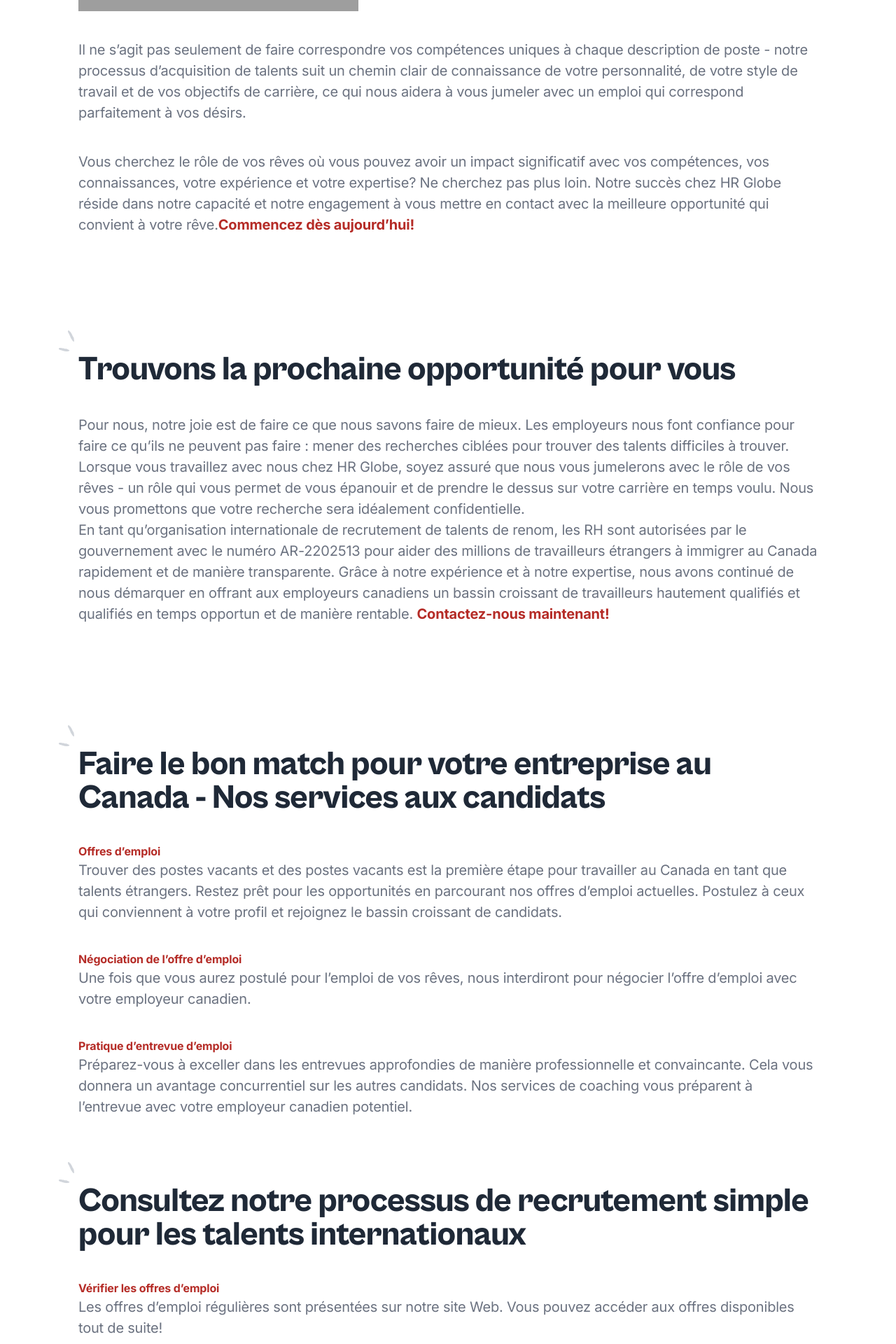
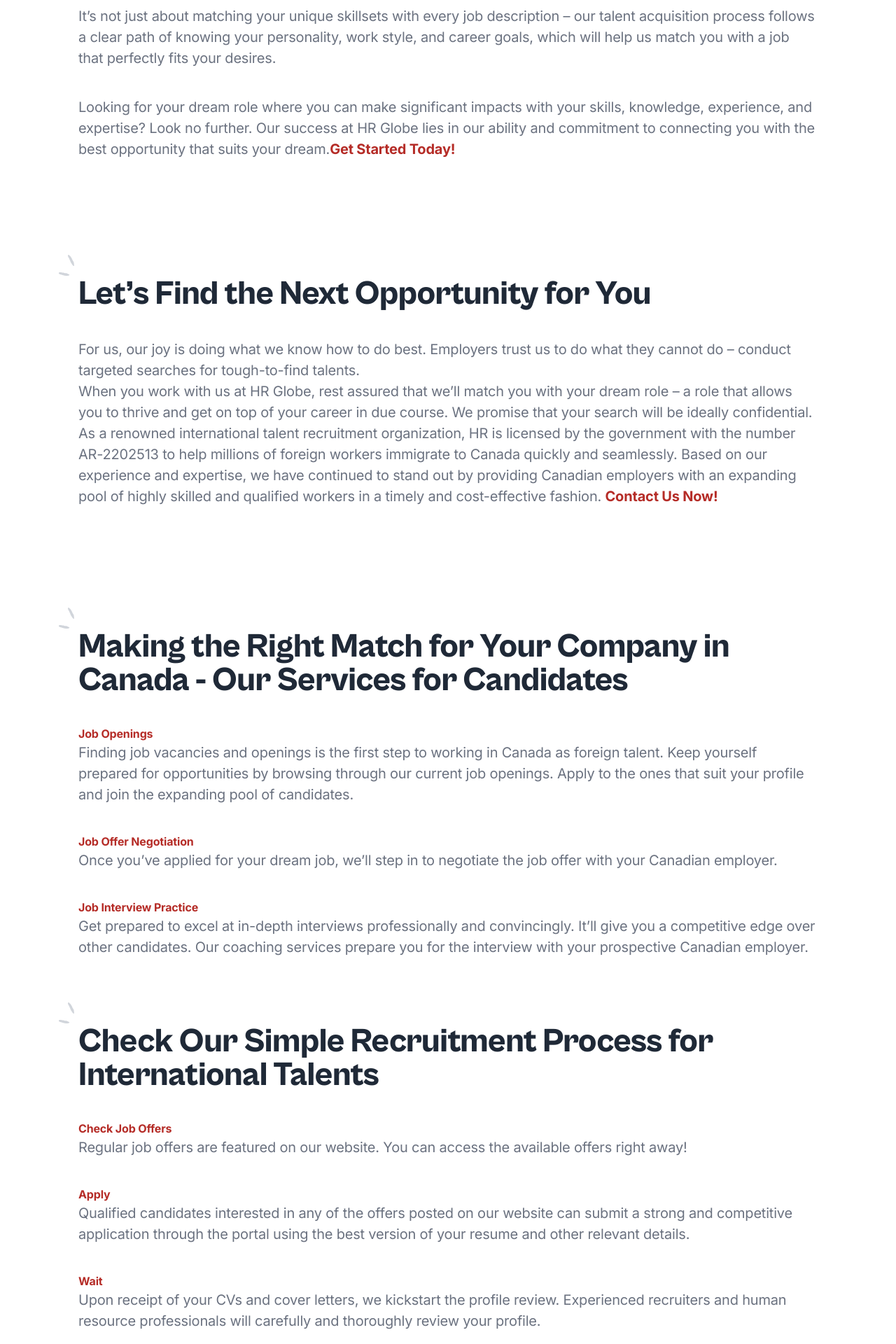
Before and after one commit to ouahib-abderrazzak/hr-glob, a Vue app: page /services in a window 1280 px wide. Shown: the part 560-2480 px from the top of the page at 70% size. Built offline with nearby package versions, Linux system fonts and the light colour scheme; grey boxes are pictures that could not be loaded.

Commit message:
changing services page text

```diff
--- a/src/pages/Services.vue
+++ b/src/pages/Services.vue
@@ -7,9 +7,9 @@
     <main class="grow mt-[140px]">
       <SectionSix />
       <SectionSeven />
-      <HowCanWeHelp />
+      <!-- <HowCanWeHelp /> -->
       <OurClients />
-      <OurProcess />
+      <!-- <OurProcess /> -->
       <NeedAgency />
       <Forms />
     </main>
--- a/src/partials/SectionSeven.vue
+++ b/src/partials/SectionSeven.vue
@@ -22,30 +22,30 @@
                 />
               </svg>
               <h2 class="h2 font-cabinet-grotesk mb-10">
-                Faire le bon match pour votre entreprise au Canada - Nos
-                services aux candidats
+                Making the Right Match for Your Company in Canada - Our Services
+                for Candidates
               </h2>
               <div
                 data-aos="fade-right"
                 data-aos-delay="200"
                 v-for="(item, index) in [
                   {
-                    name: 'Offres d’emploi',
-                    description: `Trouver des postes vacants et des postes vacants est la première étape pour travailler au
-Canada en tant que talents étrangers. Restez prêt pour les opportunités en parcourant nos
-offres d’emploi actuelles. Postulez à ceux qui conviennent à votre profil et rejoignez le bassin
-croissant de candidats.`,
+                    name: 'Job Openings',
+                    description: `Finding job vacancies and openings is the first step to working in Canada as foreign
+talent. Keep yourself prepared for opportunities by browsing through our current job
+openings. Apply to the ones that suit your profile and join the expanding pool of
+candidates.`,
                   },
                   {
-                    name: 'Négociation de l’offre d’emploi',
-                    description: `Une fois que vous aurez postulé pour l’emploi de vos rêves, nous interdiront pour négocier
-l’offre d’emploi avec votre employeur canadien.`,
+                    name: 'Job Offer Negotiation',
+                    description: `Once you’ve applied for your dream job, we’ll step in to negotiate the job offer with your
+Canadian employer.`,
                   },
                   {
-                    name: 'Pratique d’entrevue d’emploi',
-                    description: `Préparez-vous à exceller dans les entrevues approfondies de manière professionnelle et
-convaincante. Cela vous donnera un avantage concurrentiel sur les autres candidats. Nos
-services de coaching vous préparent à l’entrevue avec votre employeur canadien potentiel.`,
+                    name: 'Job Interview Practice',
+                    description: `Get prepared to excel at in-depth interviews professionally and convincingly. It’ll give
+you a competitive edge over other candidates. Our coaching services prepare you for
+the interview with your prospective Canadian employer.`,
                   },
                 ]"
                 :key="index"
@@ -82,43 +82,41 @@
                 />
               </svg>
               <h2 class="h2 font-cabinet-grotesk mb-10">
-                Consultez notre processus de recrutement simple pour les talents
-                internationaux
+                Check Our Simple Recruitment Process for International Talents
               </h2>
               <div
                 data-aos="fade-right"
                 data-aos-delay="200"
                 v-for="(item, index) in [
                   {
-                    name: 'Vérifier les offres d’emploi',
-                    description: `Les offres d’emploi régulières sont présentées sur notre site Web. Vous pouvez accéder aux
-offres disponibles tout de suite!`,
+                    name: 'Check Job Offers',
+                    description: `Regular job offers are featured on our website. You can access the available offers right
+away!`,
                   },
                   {
-                    name: 'Présenter une demande',
-                    description: `Les candidats qualifiés intéressés par l’une des offres affichées sur notre site Web peuvent
-soumettre une candidature solide et compétitive via le portail en utilisant la meilleure version
-de votre CV et d’autres détails pertinents.`,
+                    name: 'Apply',
+                    description: `Qualified candidates interested in any of the offers posted on our website can submit a
+strong and competitive application through the portal using the best version of your
+resume and other relevant details.`,
                   },
                   {
-                    name: 'Attendre',
-                    description: `À la réception de vos CV et lettres de motivation, nous lamarsons l’examen de profil. Des
-recruteurs expérimentés et des professionnels des ressources humaines examineront
-attentivement et minutieusement votre profil.`,
+                    name: 'Wait',
+                    description: `Upon receipt of your CVs and cover letters, we kickstart the profile review. Experienced
+recruiters and human resource professionals will carefully and thoroughly review your
+profile.`,
                   },
                   {
-                    name: 'Entretien',
-                    description: `Après avoir examiné attentivement votre candidature, nous présélectionnerons les candidats
-qui répondent à l’offre d’emploi et planifierons une réunion. Il est conseillé d’être pleinement
-préparé, car c’est le meilleur moment pour mettre votre meilleur pied en avant et présenter la
-meilleure version de vous-même.`,
+                    name: 'Interview',
+                    description: `After carefully reviewing your application, we will shortlist candidates that meet the job
+offer and schedule a meeting. You are advised to be fully prepared, as this is the best
+time to put your best foot forward and showcase the best version of yourself.`,
                   },
                   {
-                    name: 'Processus d’embauche',
-                    description: `Si vous avez réussi l’entrevue, le processus d’embauche commence immédiatement. Cela
-implique l’évaluation linguistique du candidat, la vérification de la documentation et la
-présentation des candidats retenus aux employeurs. Dès la sélection finale, les candidats sont
-officiellement intégrés à l’organisation.`,
+                    name: 'Hiring Process',
+                    description: `If you’ve successfully passed the interview, the hiring process begins immediately. This
+involves the candidate’s language evaluation, documentation verification, and
+presentation of successful candidates to employers. Upon final selection, candidates
+are then formally integrated into the organization.`,
                   },
                 ]"
                 :key="index"
@@ -149,21 +147,17 @@
                 fill-rule="evenodd"
               />
             </svg>
-            <h2 class="h2 font-cabinet-grotesk mb-10">
-              Trouvez votre avenir maintenant!
-            </h2>
+            <h2 class="h2 font-cabinet-grotesk mb-10">Find Your Future Now!</h2>
             <p
               class="text-xl text-gray-500 mb-10"
               data-aos="fade-right"
               data-aos-delay="200"
             >
-              Des postes de niveau intermédiaire à supérieur, trouver les
-              meilleurs talents pour votre organisation est notre objectif
-              fondamental chez HR Globe. Notre succès dépend non seulement de
-              fournir des candidats qualifiés et qualifiés, mais aussi de
-              trouver le BON candidat qui correspond parfaitement à vos offres
-              d’emploi et à vos offres d’emploi et qui s’alignera sur votre
-              culture d’entreprise.
+              From mid to senior-level positions, finding the best talents for
+              your organization is our fundamental goal at HR Globe. Our success
+              depends on not just providing skilled and qualified candidates but
+              finding the RIGHT Candidate that perfectly matches your job
+              vacancies and openings and will align with your corporate culture.
             </p>
           </div>
         </div>
@@ -186,46 +180,44 @@
               />
             </svg>
             <h2 class="h2 font-cabinet-grotesk mb-10">
-              Découvrez les témoignages de nos anciens clients
+              Check Out Testimonials from Our Past Clients
             </h2>
             <p
               class="text-xl text-gray-500 mb-10"
               data-aos="fade-right"
               data-aos-delay="200"
             >
-              Merci pour l’excellent soutien professionnel et les conseils. Ce
-              fut en effet un plaisir de travailler avec HR Globe pour
-              rechercher des travailleurs étrangers qualifiés et qualifiés. Si
-              j’ai ou connais quelqu’un qui a des besoins de recrutement de
-              talents impliquant des talents étrangers, je n’hésiterai pas à les
-              envoyer à votre façon.
-              <b class="text-hr-globe-color">(Nom et société)</b>
+              Thank you for the excellent career support and advice. It was
+              indeed a pleasure working with HR Globe to seek qualified and
+              skilled foreign workers. If I have or know anyone with talent
+              recruitment needs involving foreign talents, I will not hesitate
+              to send them your way.
+              <b class="text-hr-globe-color">(Name and Company)</b>
             </p>
             <p
               class="text-xl text-gray-500 mb-10"
               data-aos="fade-right"
               data-aos-delay="200"
             >
-              (Membre de l’équipe) à HR Globe a fait un excellent travail! Nous
-              avons eu un revirement serré, et il a très bien performé pour
-              respecter l’échéance. Elle a fourni des talents de qualité qui
-              correspondent au poste disponible, et nous avons embauché avec
-              succès un qui aurait l’impact nécessaire sur notre entreprise.
-              <b class="text-hr-globe-color">(Nom), Client heureux</b>
+              (Team Member) at HR Globe did an excellent job! We had a tight
+              turnaround, and he performed excellently to meet the deadline. She
+              delivered quality talents that fit into the available position,
+              and we successfully hired one who would make the needed impact on
+              our company.
+              <b class="text-hr-globe-color">(Name), Happy Client</b>
             </p>
             <p
               class="text-xl text-gray-500 mb-10"
               data-aos="fade-right"
               data-aos-delay="200"
             >
-              (Membre de l’équipe) est une excellente personnalité avec laquelle
-              travailler. Elle a une grande éthique de travail, d’excellentes
-              compétences en communication et de l’ouverture d’esprit. Elle
-              s’efforce continuellement de faire le travail, quelles que soient
-              les circonstances. Elle comprenait clairement les attentes du
-              poste et a fourni le meilleur ajustement pour le poste. Je
-              travaillerai à nouveau avec HR Globe.
-              <b class="text-hr-globe-color">(Nom), Client heureux</b>
+              (Team Member) is an excellent personality to work with. She has a
+              great work ethic, excellent communication skills, and
+              open-mindedness. She continually strives to get the job done
+              regardless of the circumstances. She clearly understood the
+              expectations of the role and delivered the best fit for the
+              position. I will work with HR Globe again.
+              <b class="text-hr-globe-color">(Name), Happy Client</b>
             </p>
             <h1
               data-aos="fade-right"
@@ -237,8 +229,7 @@
                 aos-init aos-animate
               "
             >
-              Commencez votre recherche maintenant Contactez-nous n’importe quel
-              jour, n’importe quel moment.
+              Begin Your Search Now Reach Out to Us Any Day, Any Time.
             </h1>
           </div>
         </div>
--- a/src/partials/SectionSix.vue
+++ b/src/partials/SectionSix.vue
@@ -22,7 +22,7 @@
                 />
               </svg>
               <h2 class="h2 font-cabinet-grotesk mb-10">
-                Où En Êtes-Vous Dans Votre Carrière En Ce Moment?
+                Where Are You In Your Career Right Now?
               </h2>
               <img
                 data-aos="fade-right"
@@ -35,26 +35,23 @@
                 data-aos-delay="200"
                 class="text-xl text-gray-500 mb-10"
               >
-                Il ne s’agit pas seulement de faire correspondre vos compétences
-                uniques à chaque description de poste - notre processus
-                d’acquisition de talents suit un chemin clair de connaissance de
-                votre personnalité, de votre style de travail et de vos
-                objectifs de carrière, ce qui nous aidera à vous jumeler avec un
-                emploi qui correspond parfaitement à vos désirs.
+                It’s not just about matching your unique skillsets with every
+                job description – our talent acquisition process follows a clear
+                path of knowing your personality, work style, and career goals,
+                which will help us match you with a job that perfectly fits your
+                desires.
               </p>
               <p
                 data-aos="fade-right"
                 data-aos-delay="200"
                 class="text-xl text-gray-500 mb-10"
               >
-                Vous cherchez le rôle de vos rêves où vous pouvez avoir un
-                impact significatif avec vos compétences, vos connaissances,
-                votre expérience et votre expertise? Ne cherchez pas plus loin.
-                Notre succès chez HR Globe réside dans notre capacité et notre
-                engagement à vous mettre en contact avec la meilleure
-                opportunité qui convient à votre rêve.<b
-                  class="text-hr-globe-color"
-                  >Commencez dès aujourd’hui!</b
+                Looking for your dream role where you can make significant
+                impacts with your skills, knowledge, experience, and expertise?
+                Look no further. Our success at HR Globe lies in our ability and
+                commitment to connecting you with the best opportunity that
+                suits your dream.<b class="text-hr-globe-color"
+                  >Get Started Today!</b
                 >
               </p>
             </div>
@@ -75,31 +72,28 @@
                 />
               </svg>
               <h2 class="h2 font-cabinet-grotesk mb-10">
-                Trouvons la prochaine opportunité pour vous
+                Let’s Find the Next Opportunity for You
               </h2>
               <p
                 data-aos="fade-right"
                 data-aos-delay="200"
                 class="text-xl text-gray-500 mb-10"
               >
-                Pour nous, notre joie est de faire ce que nous savons faire de
-                mieux. Les employeurs nous font confiance pour faire ce qu’ils
-                ne peuvent pas faire : mener des recherches ciblées pour trouver
-                des talents difficiles à trouver.<br />
-                Lorsque vous travaillez avec nous chez HR Globe, soyez assuré
-                que nous vous jumelerons avec le rôle de vos rêves - un rôle qui
-                vous permet de vous épanouir et de prendre le dessus sur votre
-                carrière en temps voulu. Nous vous promettons que votre
-                recherche sera idéalement confidentielle.<br />
-                En tant qu’organisation internationale de recrutement de talents
-                de renom, les RH sont autorisées par le gouvernement avec le
-                numéro AR-2202513 pour aider des millions de travailleurs
-                étrangers à immigrer au Canada rapidement et de manière
-                transparente. Grâce à notre expérience et à notre expertise,
-                nous avons continué de nous démarquer en offrant aux employeurs
-                canadiens un bassin croissant de travailleurs hautement
-                qualifiés et qualifiés en temps opportun et de manière rentable.
-                <b class="text-hr-globe-color">Contactez-nous maintenant!</b>
+                For us, our joy is doing what we know how to do best. Employers
+                trust us to do what they cannot do – conduct targeted searches
+                for tough-to-find talents.<br />
+                When you work with us at HR Globe, rest assured that we’ll match
+                you with your dream role – a role that allows you to thrive and
+                get on top of your career in due course. We promise that your
+                search will be ideally confidential.<br />
+                As a renowned international talent recruitment organization, HR
+                is licensed by the government with the number AR-2202513 to help
+                millions of foreign workers immigrate to Canada quickly and
+                seamlessly. Based on our experience and expertise, we have
+                continued to stand out by providing Canadian employers with an
+                expanding pool of highly skilled and qualified workers in a
+                timely and cost-effective fashion.
+                <b class="text-hr-globe-color">Contact Us Now!</b>
               </p>
             </div>
           </div>
```
